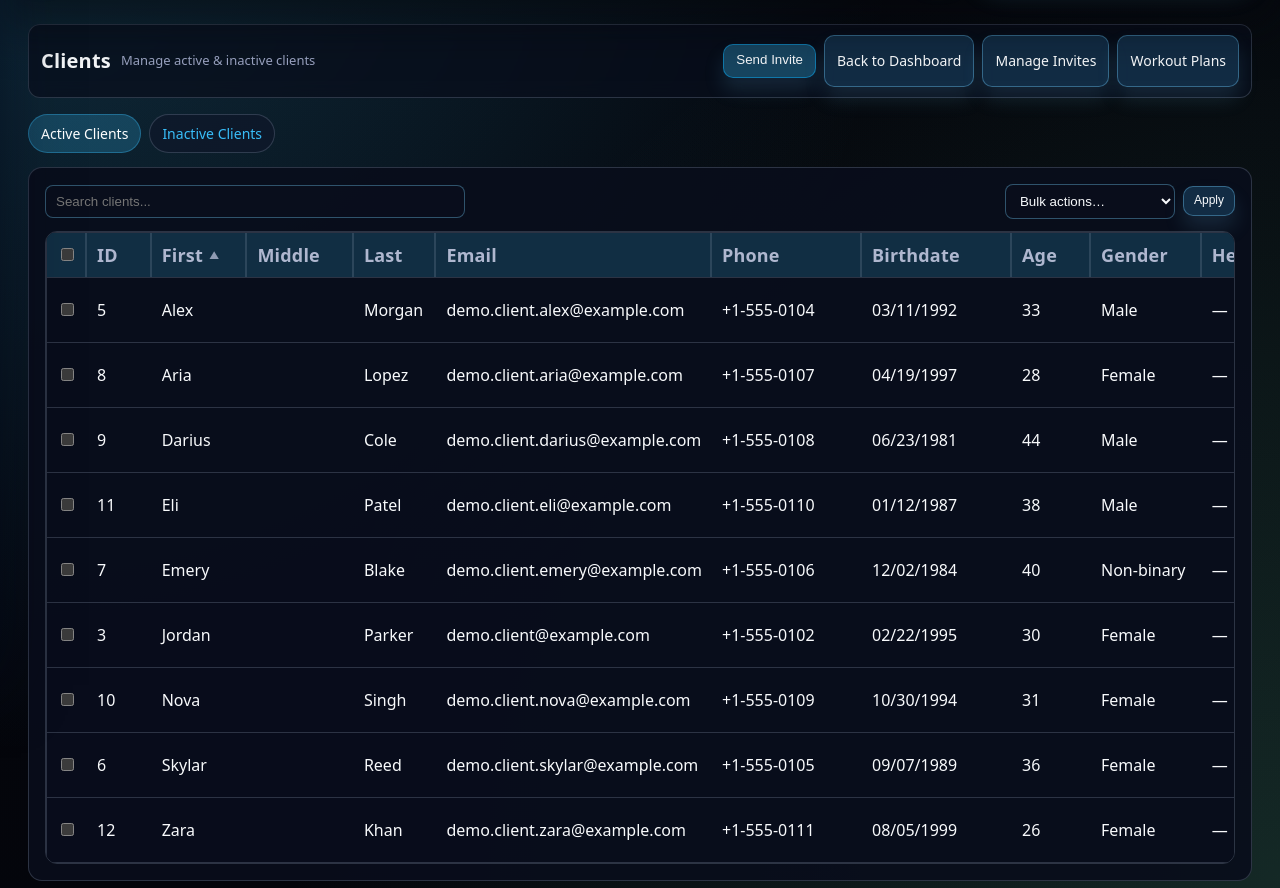
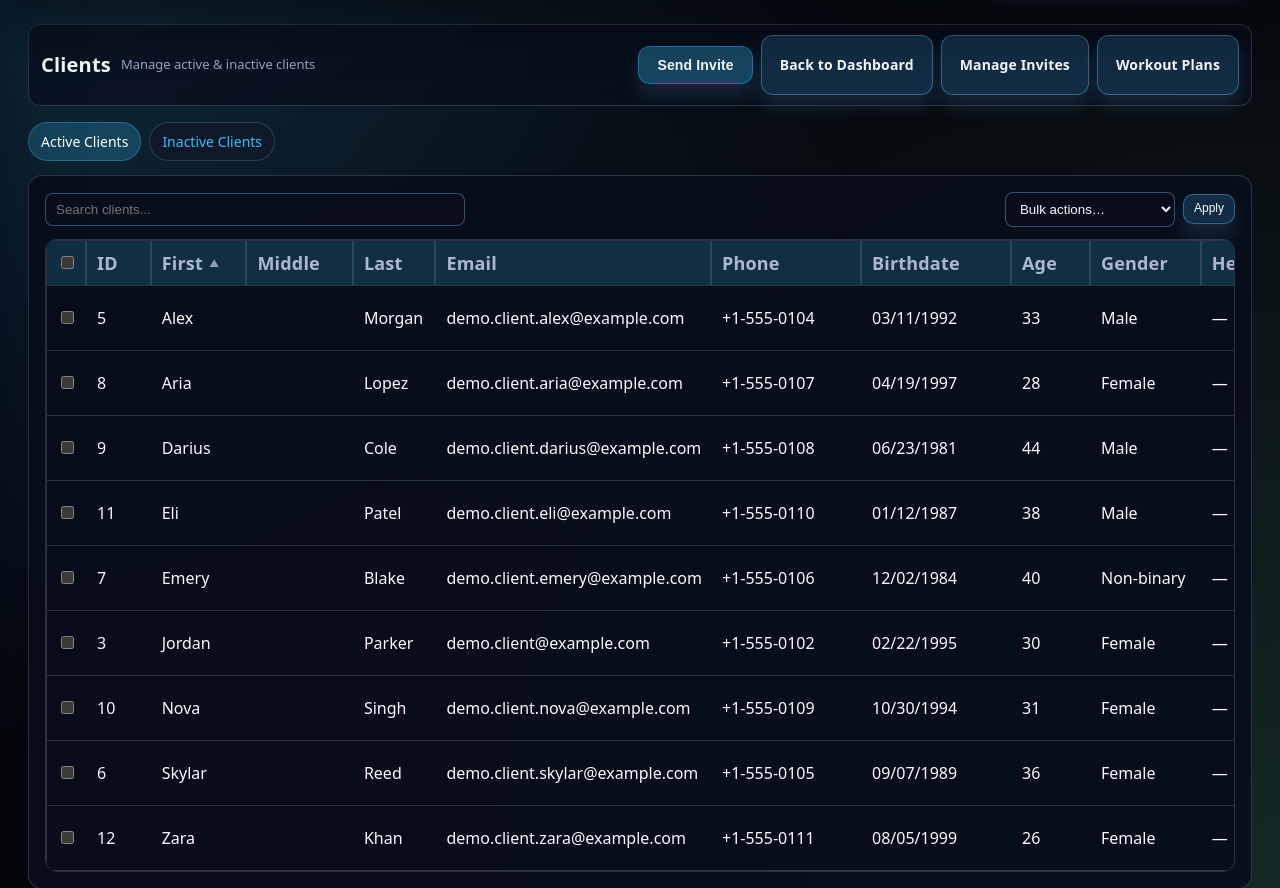
Before and after one commit to TheEliteTech75/PeterPangFit-Web, a PHP site: page /clients.php in a window 1280 px wide. Shown: the part 149-1037 px from the top of the page. Run offline with PHP 8.4, Linux system fonts and the light colour scheme; the visitor is signed in with stand-in values (Sample User, id 1); data comes from the database, SQL or seed files in the repository; data that the repository does not hold is empty; some libraries are stand-ins or nearby versions.

Commit message:
Standardize subheader action button sizing

```diff
--- a/ppf_subheader.php
+++ b/ppf_subheader.php
@@ -149,13 +149,19 @@ if (!function_exists('ppf_subheader')) {
     background: rgba(30,41,59,0.65);
     border: 1px solid var(--line, rgba(148,163,184,0.26));
     color: var(--text, #f8fafc);
-    padding: 8px 12px;
-    border-radius: 10px;
+    padding: 10px 18px;
+    border-radius: 12px;
     cursor: pointer;
     text-decoration: none;
     white-space: nowrap;
-    min-height: 34px;
-    line-height: 1.1;
+    min-height: 38px;
+    line-height: 1;
+    font-size: 14px;
+    font-weight: 600;
+    letter-spacing: 0.01em;
+    flex: 0 0 auto;
+    -webkit-appearance: none;
+    appearance: none;
 }
 .ppf-subheader .btn.small {
     padding: 6px 10px;
```
